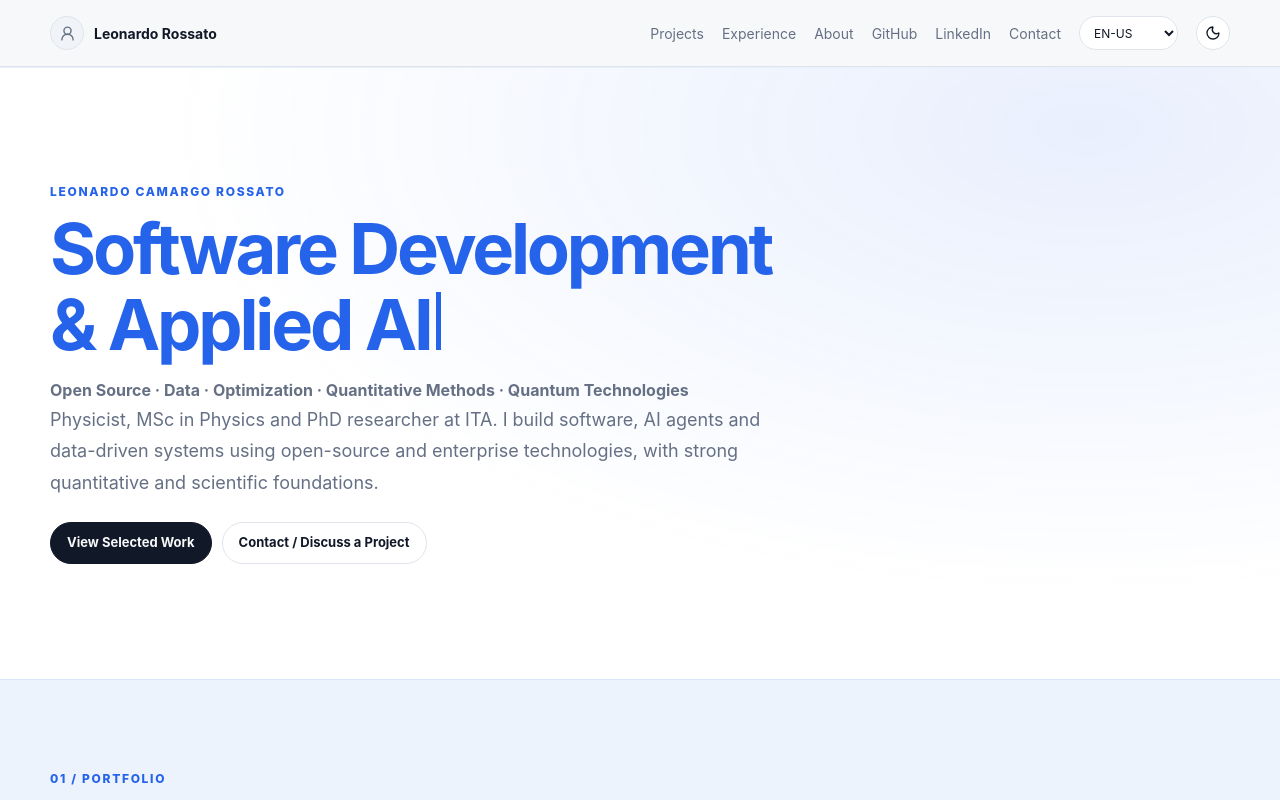
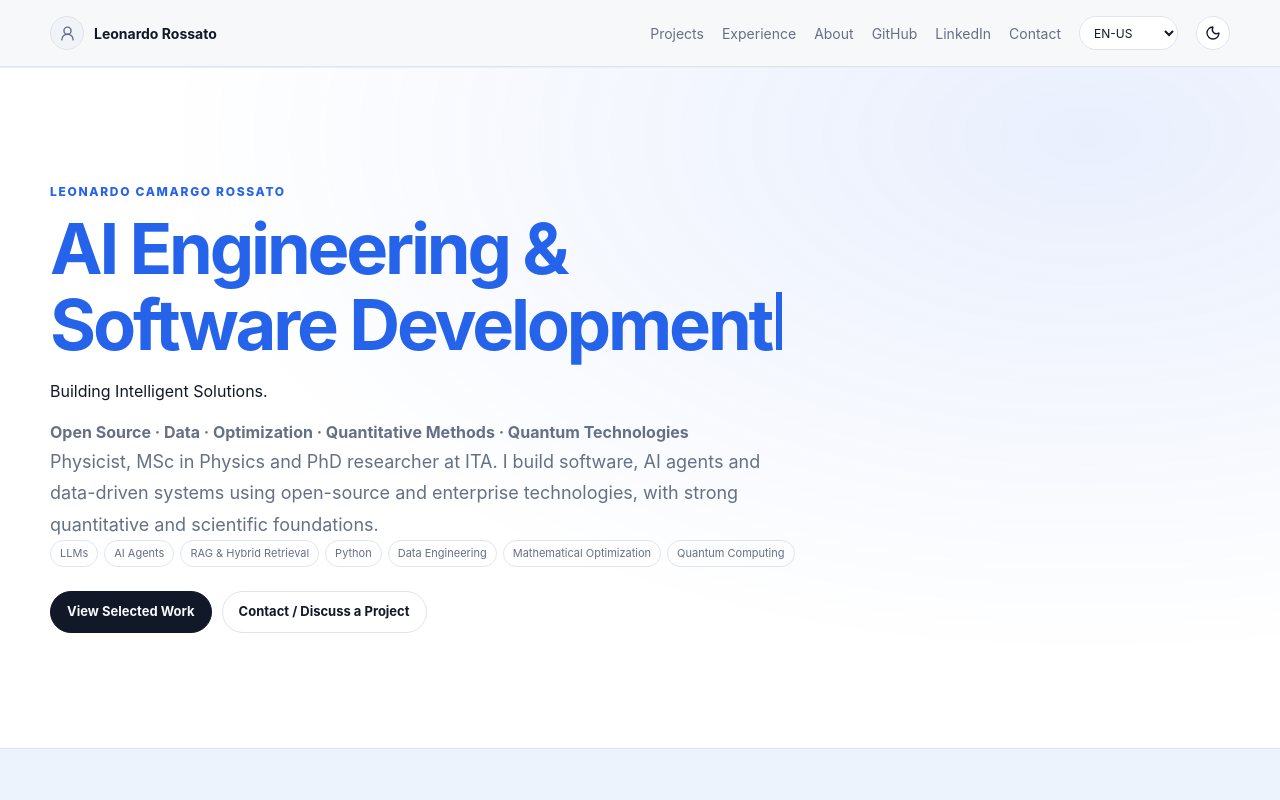
Before and after one commit to LeonardoCamargoRossato/LCR-SolutionsArchitecture-IA-Quantum, a React (Vite) app: page / in a window 1280 px wide. Shown: the top 800 px of the page. Built offline with nearby package versions, Linux system fonts and the light colour scheme; no server answers; the database is empty.

Commit message:
feat(home): animate AI Engineering headline, reveal cyan subtitle and reorder flagship cases

```diff
--- a/src/pages/Home.tsx
+++ b/src/pages/Home.tsx
@@ -12,6 +12,7 @@ import { SectionTitle } from '../components/SectionTitle'
 import { SocialLinkList } from '../components/SocialLinks'
 import { WorkProcessSection } from '../components/WorkProcessSection'
 import { externalLinks } from '../config/externalLinks'
+import { PORTFOLIO_HERO_TITLE, PORTFOLIO_HERO_SUBTITLE, PORTFOLIO_SKILLS, PROFESSIONAL_POSITIONING } from '../config/portfolioPositioning'
 import { localizedAbout, localizedHome, localizedSiteSettings } from '../i18n/content'
 import { useI18n } from '../i18n/I18nProvider'
 import { useSiteContent } from '../providers/SiteContentProvider'
@@ -34,7 +35,7 @@ export function Home() {
     '--more-card-scale': String(moreCardScale / 100),
   } as CSSProperties
 
-  const featuredSlugs = ['foton-hub', 'cities-comparing', 'hamlet']
+  const featuredSlugs = ['foton-hub', 'cities-comparing', 'animefinder']
   const visibleProjects = projects.filter((project) => project.visible !== false)
   const projectOrder = (project: typeof projects[number]) =>
     project.sortOrder ?? project.order ?? 999
@@ -49,7 +50,7 @@ export function Home() {
       'scientific-analysis',
     ].includes(project.slug))
     .sort((a, b) => {
-      const priority = ['webseer', 'metcompb-landing-page']
+      const priority = ['hamlet', 'webseer', 'metcompb-landing-page']
       const priorityA = priority.indexOf(a.slug)
       const priorityB = priority.indexOf(b.slug)
       if (priorityA !== -1 || priorityB !== -1) {
@@ -68,21 +69,22 @@ export function Home() {
       return projectOrder(a) - projectOrder(b)
     })
 
-  const professionalTitle =
-    about.professionalTitle ||
-    about.headline ||
-    (locale === 'pt-BR'
-      ? 'Soluções em IA, Dados e Computação Quantitativa | Desenvolvimento de Software & IA Aplicada'
-      : 'AI, Data & Quantitative Solutions | Software Development & Applied AI')
+  const professionalTitle = PROFESSIONAL_POSITIONING
 
   return (
     <main className="portfolio-home" style={portfolioScaleStyle} ref={homeRef}>
       <section className="hero hero-positioning">
         <div className="site-container hero-main">
           <div className="eyebrow" data-reveal="down">{home.eyebrow || 'LEONARDO CAMARGO ROSSATO'}</div>
-          <div data-reveal="down" style={{ '--reveal-delay': '80ms' } as CSSProperties}><HeroTypeTitle text={home.title || t('heroPrimaryTitle')} /></div>
+          <div className="hero-title-block" data-reveal="down" style={{ '--reveal-delay': '80ms' } as CSSProperties}>
+            <HeroTypeTitle text={PORTFOLIO_HERO_TITLE} />
+            <p className="hero-identity-subtitle">{PORTFOLIO_HERO_SUBTITLE}</p>
+          </div>
           {home.focus && <p className="hero-statement" data-reveal="left" style={{ '--reveal-delay': '140ms' } as CSSProperties}>{home.focus}</p>}
           {home.description && <p className="hero-description" data-reveal="left" style={{ '--reveal-delay': '200ms' } as CSSProperties}>{home.description}</p>}
+          <div className="hero-specializations tech-list" aria-label={locale === 'pt-BR' ? 'Especializações profissionais' : 'Professional specializations'} data-reveal="left" style={{ '--reveal-delay': '240ms' } as CSSProperties}>
+            {PORTFOLIO_SKILLS[locale].map((skill) => <span key={skill}>{skill}</span>)}
+          </div>
           <div className="hero-actions" data-reveal="left" style={{ '--reveal-delay': '260ms' } as CSSProperties}>
             <a
               className="button"
```
